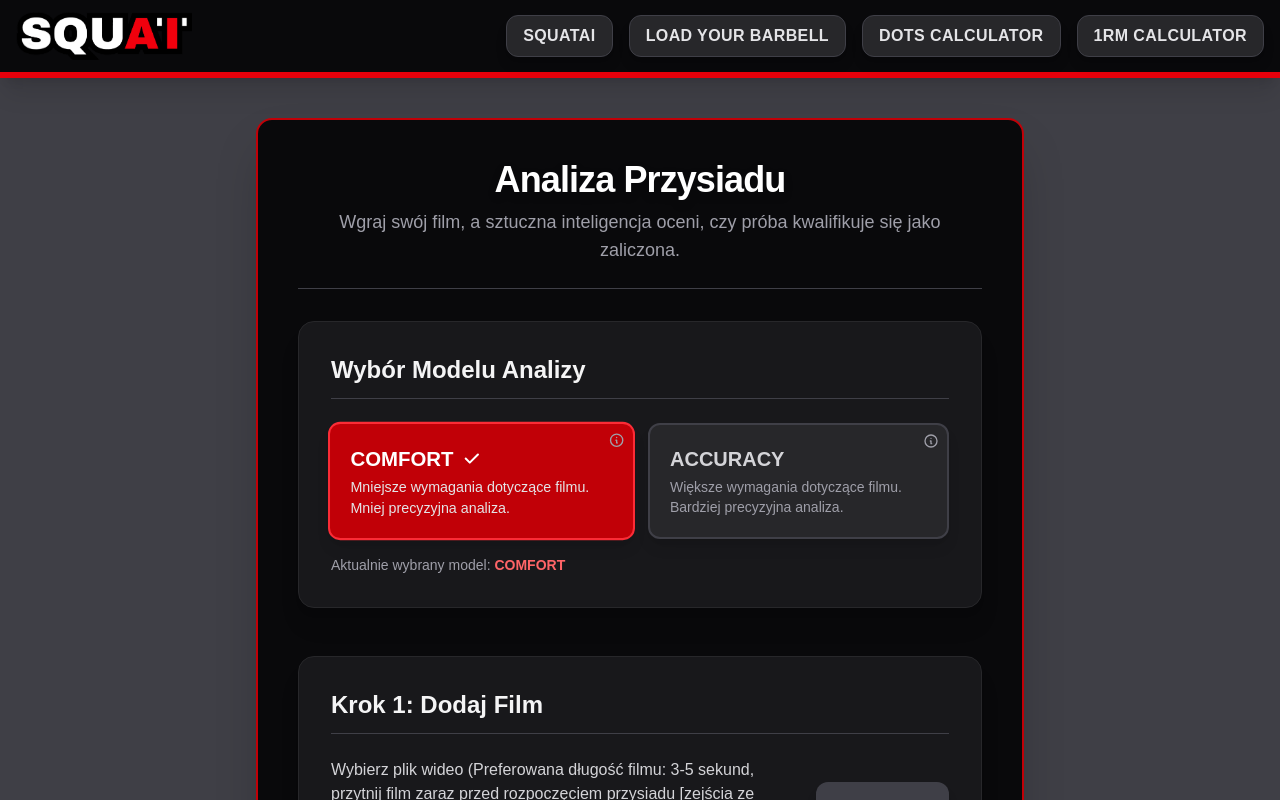
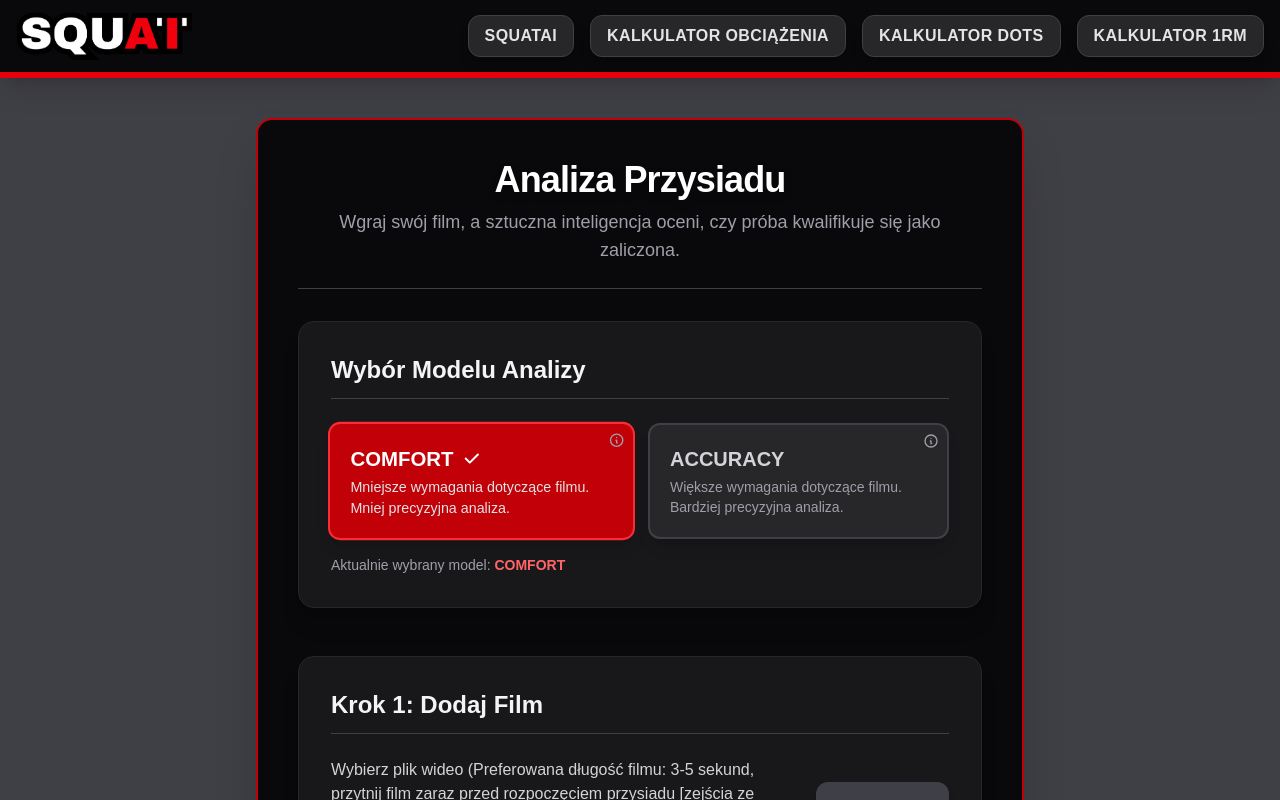
Before and after one commit to gsodag/SquatDepth, a Next.js app in the folder frontend/: page /pages/squatAI in a window 1280 px wide. Shown: the top 800 px of the page. Built offline with nearby package versions, Linux system fonts and the light colour scheme.

Commit message:
minor visual fixes

```diff
--- a/frontend/src/app/components/calculator/calculator.jsx
+++ b/frontend/src/app/components/calculator/calculator.jsx
@@ -42,22 +42,22 @@ const DotsCalc = () => {
   return (
     <div className="min-h-screen flex items-center justify-center bg-gradient-to-br from-zinc-900 to-zinc-800 py-10">
       <div className="bg-zinc-950 rounded-2xl shadow-2xl p-8 w-full max-w-2xl border-2 border-red-700">
-        <h1 className="text-4xl font-extrabold text-center mb-4 text-white tracking-tight drop-shadow">DOTS Calculator</h1>
+        <h1 className="text-4xl font-extrabold text-center mb-4 text-white tracking-tight drop-shadow">Kalkulator DOTS</h1>
         <form className="flex flex-col gap-6 mb-8">
           <div className="flex gap-4">
-            <label className="text-zinc-200 font-semibold">Gender:</label>
+            <label className="text-zinc-200 font-semibold">Płeć:</label>
             <select
               value={gender}
               onChange={e => setGender(e.target.value)}
               className="bg-zinc-800 text-white p-2 rounded border border-zinc-700 focus:border-red-500 focus:ring-2 focus:ring-red-600"
             >
-              <option value="male">Male</option>
-              <option value="female">Female</option>
+              <option value="male">M</option>
+              <option value="female">K</option>
             </select>
           </div>
           <div className="flex flex-col md:flex-row gap-4">
             <div className="flex flex-col flex-1">
-              <label className="text-zinc-200">Body Weight (kg):</label>
+              <label className="text-zinc-200">Waga ciała (kg):</label>
               <input
                 type="number"
                 value={bw}
@@ -105,7 +105,7 @@ const DotsCalc = () => {
           </div>
         </form>
         <div className="border-t border-zinc-700 pt-6 text-center">
-          <div className="text-xl font-bold text-zinc-100 mb-2">Your DOTS Score</div>
+          <div className="text-xl font-bold text-zinc-100 mb-2">Wynik DOTS</div>
           <div className="text-3xl font-extrabold text-red-500 drop-shadow">{dots ? dots.toFixed(2) : "--"}</div>
           <div className="text-zinc-400 mt-2">Total: <span className="text-white">{total}</span> kg</div>
         </div>
--- a/frontend/src/app/components/header/Header.jsx
+++ b/frontend/src/app/components/header/Header.jsx
@@ -11,13 +11,13 @@ const Header = () => {
       case "SquatAI":
         router.push('/pages/squatAI');
         break;
-      case "Load your Barbell":
+      case "Kalkulator Obciążenia":
         router.push('/pages/barbell');
         break;
-      case "DOTS Calculator":
+      case "Kalkulator DOTS":
         router.push('/pages/calculator');
         break;
-      case "1RM Calculator":
+      case "Kalkulator 1RM":
         router.push('/pages/repMax');
         break;
       default:
@@ -27,9 +27,9 @@ const Header = () => {
 
   const buttons = [
     "SquatAI",
-    "Load your Barbell",
-    "DOTS Calculator",
-    "1RM Calculator",
+    "Kalkulator Obciążenia",
+    "Kalkulator DOTS",
+    "Kalkulator 1RM",
   ];
 
   return (
@@ -37,7 +37,7 @@ const Header = () => {
       <nav className="max-w-7xl mx-auto flex items-center justify-between px-4 py-3">
 
         <button
-          className="flex items-center gap-3 group"
+          className="cursor-pointer flex items-center gap-3 group"
           onClick={() => router.push('/pages/squatAI')}
         >
           <span className="relative flex items-center">
@@ -55,7 +55,7 @@ const Header = () => {
             <li key={label}>
               <button
                 onClick={() => handleClick(label)}
-                className="px-4 py-2 rounded-xl font-bold uppercase tracking-wide transition duration-300 ease-in-out
+                className="cursor-pointer px-4 py-2 rounded-xl font-bold uppercase tracking-wide transition duration-300 ease-in-out
                   bg-zinc-800 text-zinc-200 hover:bg-red-600 hover:text-white shadow-lg
                   border border-zinc-700 hover:border-red-500 focus:outline-none focus:ring-4 focus:ring-red-700/50 transform hover:scale-105"
               >
--- a/frontend/src/app/components/uploadForm/UploadForm.jsx
+++ b/frontend/src/app/components/uploadForm/UploadForm.jsx
@@ -239,7 +239,7 @@ function UploadForm() {
                     {result && (
                         <div className={`mt-6 p-10 border-2 rounded-xl text-center shadow-2xl ${resultClass}`}>
                             <h3 className="text-5xl font-extrabold mb-3 animate-pulse">
-                                {result === "PASS" ? "PRZYSIAD ZALICZONY! 🎉" : "PRZYSIAD NIEZALICZONY ❌"}
+                                {result === "PASS" ? "PRZYSIAD ZALICZONY!" : "PRZYSIAD NIEZALICZONY"}
                             </h3>
                             <p className="text-2xl font-medium">Oficjalny wynik analizy AI: <strong className="uppercase">{result}</strong></p>
                         </div>
```
Also changed, not shown: 1 other file (tests, documents, lock files or other folders).
